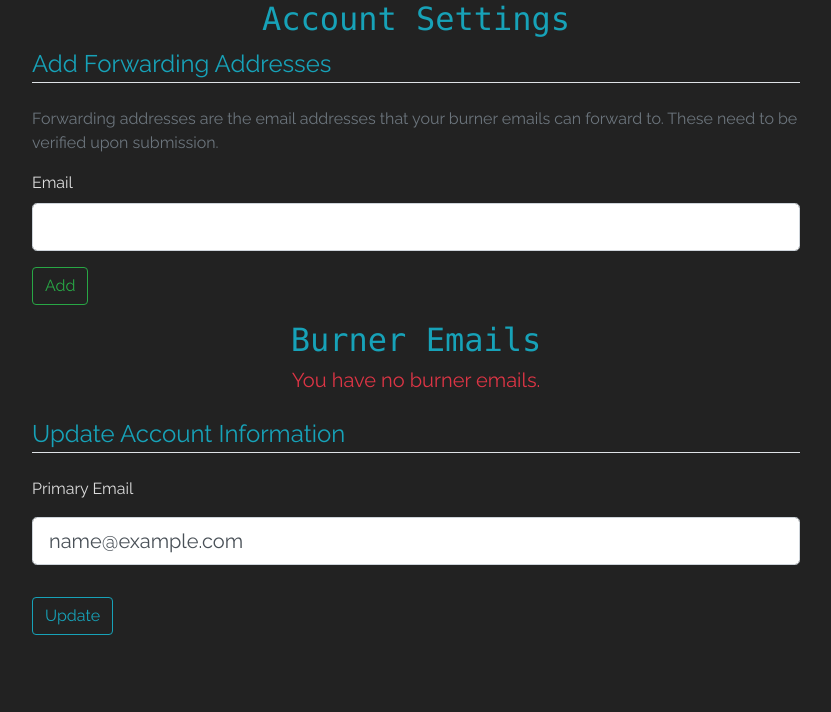
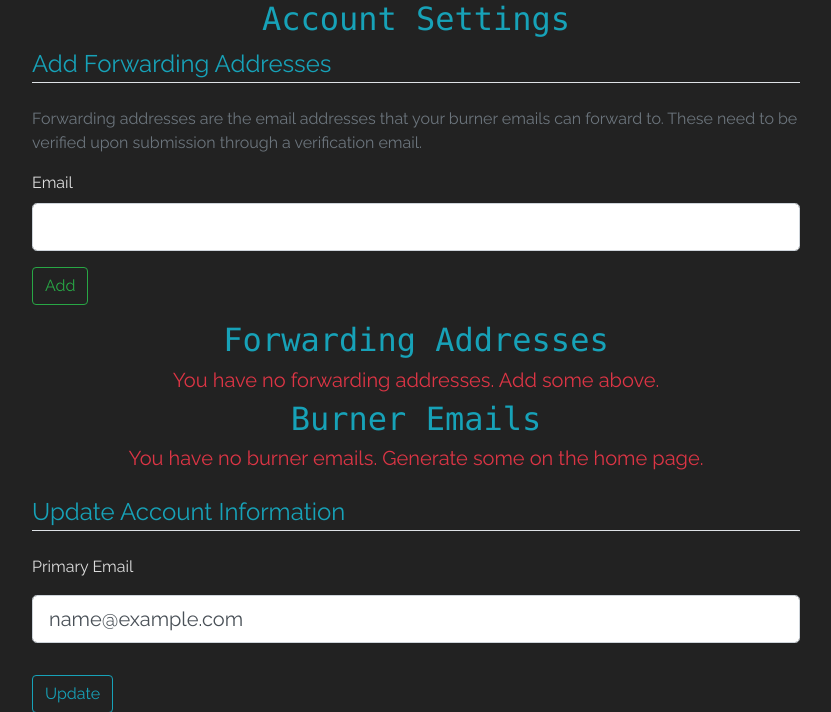
Before and after one commit to hburn7/burner-mail, a Flask app: page /account in a window 1280 px wide. Shown: the part 82-794 px from the top of the page, without its empty margins (224-1055 px from the left). Before the commit the page ends 717 px from the top, so only its background shows below. Run offline with Flask 2, Linux system fonts and the light colour scheme; the visitor is signed in with stand-in values (Sample User, id 1); data comes from the database, SQL or seed files in the repository; data that the repository does not hold is empty; some libraries are stand-ins or nearby versions.

Commit message:
Slight changes to account.html

```diff
--- a/burnermail/templates/account.html
+++ b/burnermail/templates/account.html
@@ -8,7 +8,7 @@
             <fieldset class="form-group">
                 <legend class="border-bottom mb-4 text-info">Add Forwarding Addresses</legend>
                 <p class="text-muted">Forwarding addresses are the email addresses that your burner emails can forward to.
-                These need to be verified upon submission.</p>
+                These need to be verified upon submission through a verification email.</p>
 
                 <div class="form-group">
                     {{ add_forward_form.email.label(class="form-control-label") }}
@@ -26,6 +26,12 @@
                 <div class="form-group">
                     {{ add_forward_form.submit_forward(class="btn btn-outline-success") }}
                 </div>
+
+                <h2 class="text-monospace text-center text-info">Forwarding Addresses</h2>
+                {% if current_user.forward_addresses %}
+                {% else %}
+                    <h5 class="text-danger text-center">You have no forwarding addresses. Add some above.</h5>
+                {% endif %}
 
                 <h2 class="text-monospace text-center text-info">Burner Emails</h2>
                 {% if current_user.burner_emails %}
@@ -48,7 +54,7 @@
                         </tbody>
                     </table>
                 {% else %}
-                    <h5 class="text-danger text-center">You have no burner emails.</h5>
+                    <h5 class="text-danger text-center">You have no burner emails. Generate some on the home page.</h5>
                 {% endif %}
             </fieldset>
         </form>
```
